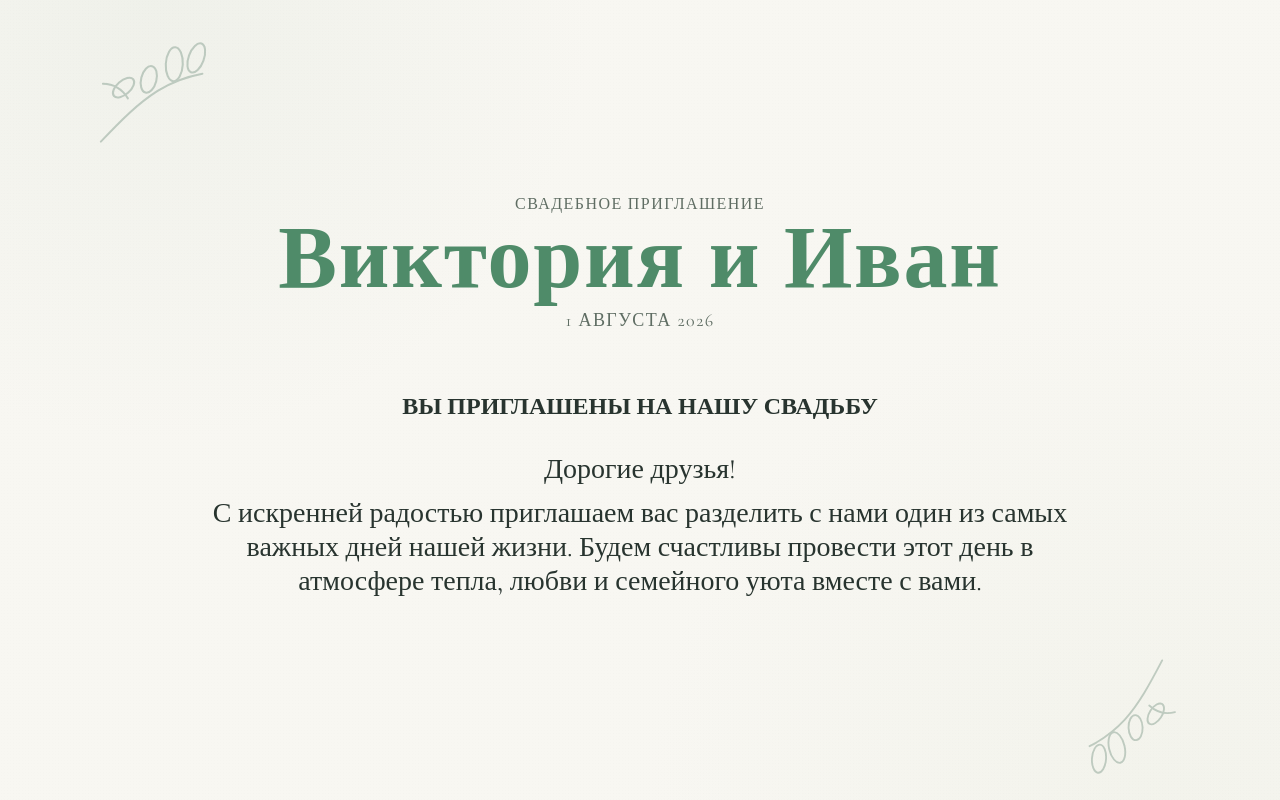
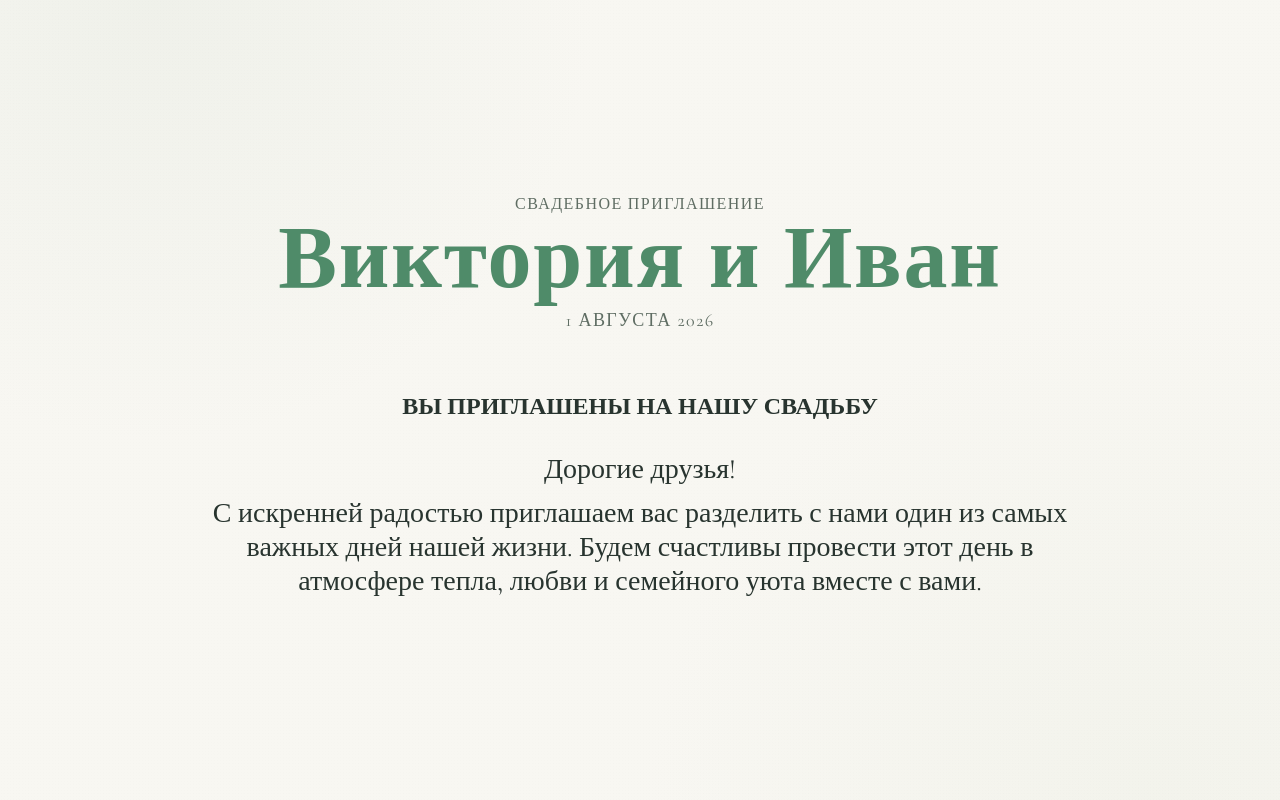
Before and after one commit to rezvd/wedding-invitation, a React (Vite) app: page / in a window 1280 px wide. Built offline with nearby package versions, Linux system fonts and the light colour scheme.

Commit message:
fix: removed vector pictures

```diff
--- a/src/components/HeroSection.tsx
+++ b/src/components/HeroSection.tsx
@@ -1,9 +1,6 @@
 function HeroSection() {
   return (
     <header className="hero-card section-card">
-      <div className="flower flower-top-left" aria-hidden="true" />
-      <div className="flower flower-bottom-right" aria-hidden="true" />
-
       <p className="kicker">Свадебное приглашение</p>
       <h1 className="names">Виктория и Иван</h1>
       <p className="date">1 августа 2026</p>
```
